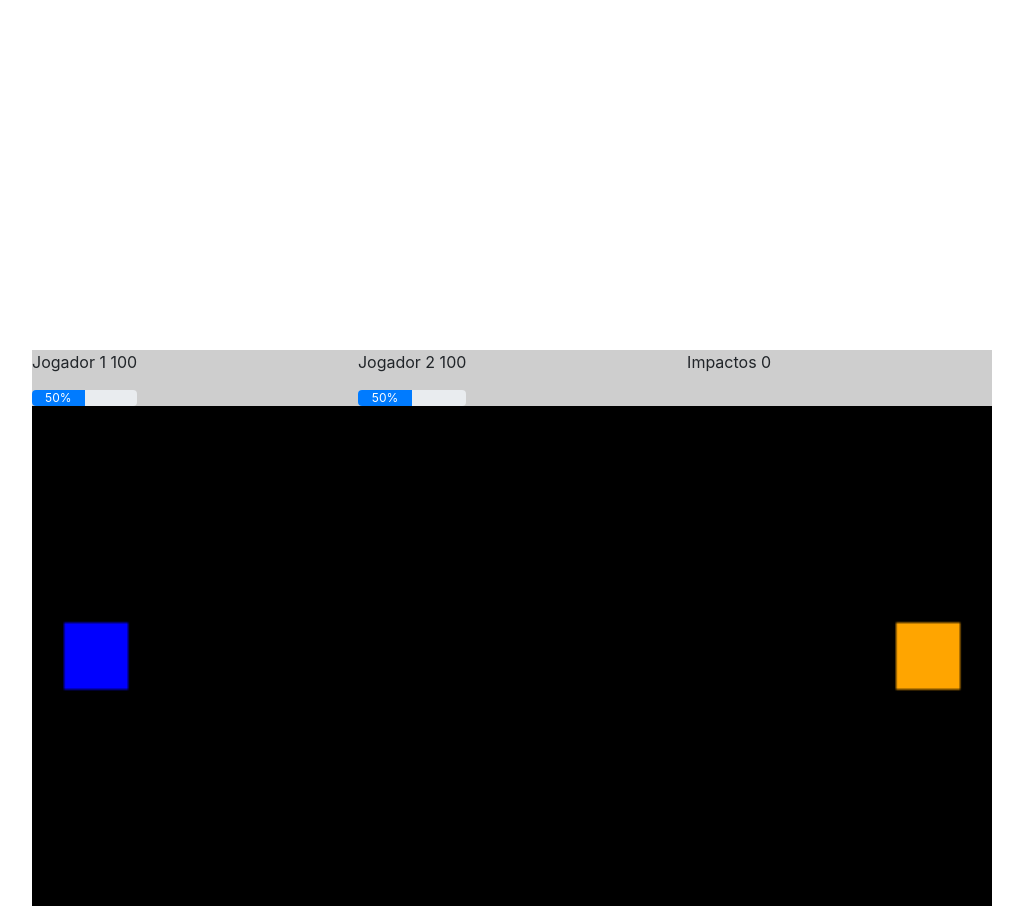
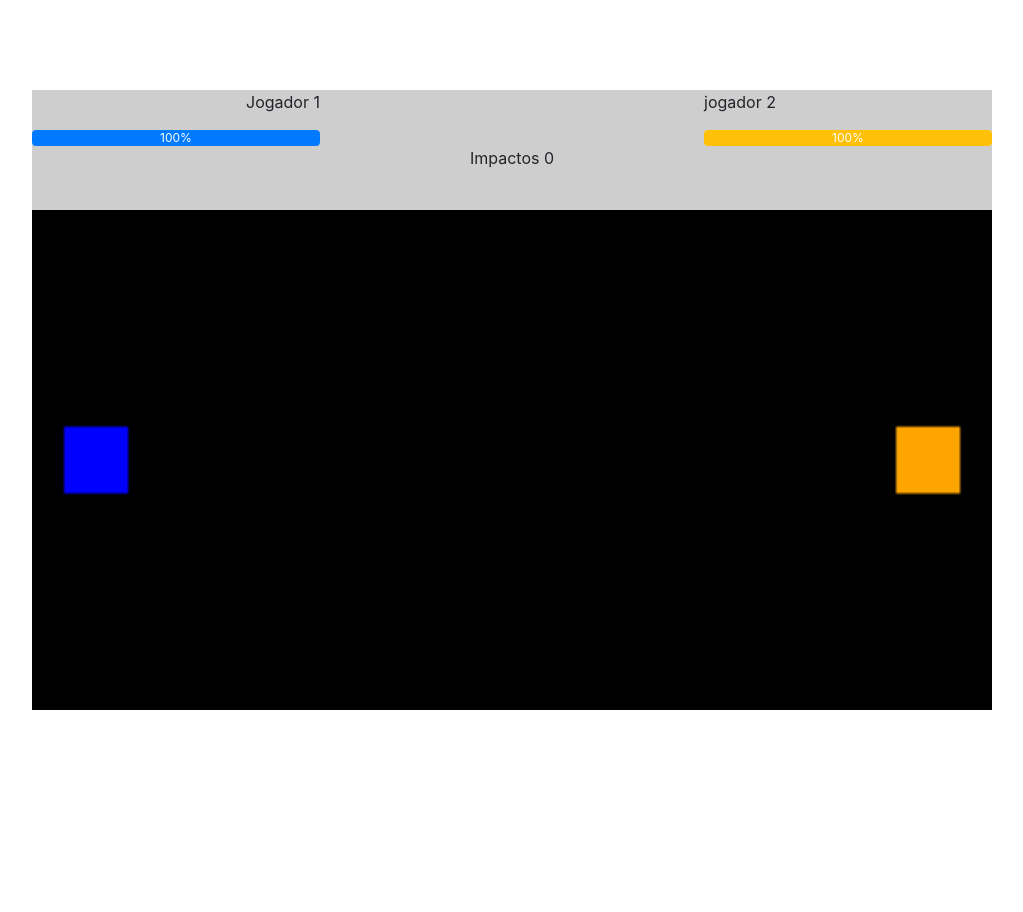
Before and after one commit to IeonardoDuarte/robo-fighters, a plain HTML site: page index.html in a window 1280 px wide. Shown: the whole page, without its empty margins (128-1151 px from the left). After the commit the page ends 800 px from the top, so only its background shows below. Drawn offline with Linux system fonts and the light colour scheme.

Commit message:
Deixando mais bonito e organizando o código

```diff
--- a/css/style.css
+++ b/css/style.css
@@ -7,10 +7,33 @@
 
 .hud {
     width: 960px;
-    height: 100px;
+    height: 120px;
     background-color: #cecece;
     margin: 0 auto;
-    text-align: center;
+}
+
+.vidas {
+    display: flex;
+    justify-content: space-between;
+}
+
+.jogadores-info {
+    width: 30%;
+}
+
+.jogador1 {
+    text-align: right;
+}
+
+.placar-impactos,
+.placar-resultado {
+    display: flex;
+    justify-content: center;
+}
+
+.impactos,
+.resultado {
+    margin: 0;
 }
 
 .palco {
@@ -19,17 +42,3 @@
     background-color: #000000;
     margin: 0 auto;
 }
-
-
-.vidas{
-display: flex;
-justify-content: space-between;
-}
-
-.barra-left{
-text-align: left;
-}
-
-.barra-right{
-text-align: right;
-}
--- a/index.html
+++ b/index.html
@@ -14,46 +14,37 @@
 <body>
     <div class="game">
         <div class="hud">
-
-
-
-            <div class="jogadores">
-
-
-
-
-
             <div class="vidas">
-                    <div class="barra-esquerda">
-                        <p class="jogador1_vida"></p>
+                <div class="jogadores-info">
+                    <div class="jogador1">
+                        <p>Jogador 1</p>
+                    </div>
                     <div class="progress">
-                            <div class="progress-bar" role="progressbar" style="width: 50%;" aria-valuenow="25"
-                                aria-valuemin="0" aria-valuemax="100">50%
+                        <div class="progress-bar barra-vida-jogador1" role="progressbar" aria-valuenow="25"
+                            aria-valuemin="0" aria-valuemax="100">
                         </div>
                     </div>
                 </div>
 
-                    <div>
-                        <p class="jogador2_vida"></p>
+                <div class="jogadores-info">
+                    <div class="jogador2">
+                        <p>jogador 2</p>
+                    </div>
                     <div class="progress">
-                            <div class="progress-bar" role="progressbar" style="width: 50%;" aria-valuenow="25"
-                                aria-valuemin="0" aria-valuemax="100">50%
+                        <div class="progress-bar bg-warning barra-vida-jogador2" role="progressbar" aria-valuenow="25"
+                            aria-valuemin="0" aria-valuemax="100">
                         </div>
                     </div>
                 </div>
-
-
-
-
-
+            </div>
+            <div class="placar-impactos">
                 <p class="impactos"></p>
+            </div>
+            <div class="placar-resultado">
                 <p class="resultado"></p>
             </div>
-
-
+        </div>
         <canvas class="palco"></canvas>
-            </div>
-        </div>
 </body>
 
 </html>
--- a/js/script.js
+++ b/js/script.js
@@ -1,8 +1,8 @@
 window.onload = function () {
     let canvas = document.querySelector('.palco');
     let ctx = canvas.getContext("2d");
-    let vidaJogador1 = document.querySelector('.jogador1_vida');
-    let vidaJogador2 = document.querySelector('.jogador2_vida');
+    let vidaJogador1 = document.querySelector('.barra-vida-jogador1');
+    let vidaJogador2 = document.querySelector('.barra-vida-jogador2');
     let placarImpactos = document.querySelector('.impactos');
     let resultado = document.querySelector('.resultado');
 
@@ -183,8 +183,10 @@ window.onload = function () {
     }
 
     function atualizaHud() {
-        vidaJogador1.innerHTML = `Jogador 1 ${jogador1.vida}`;
-        vidaJogador2.innerHTML = `Jogador 2 ${jogador2.vida}`;
+        vidaJogador1.style = `width: ${jogador1.vida}%`
+        vidaJogador1.innerHTML = `${jogador1.vida}%`
+        vidaJogador2.style = `width: ${jogador2.vida}%`
+        vidaJogador2.innerHTML = `${jogador2.vida}%`
         placarImpactos.innerHTML = `Impactos ${impactos}`;
     }
 
```
Lines whose indentation alone changed are shown as unchanged.
